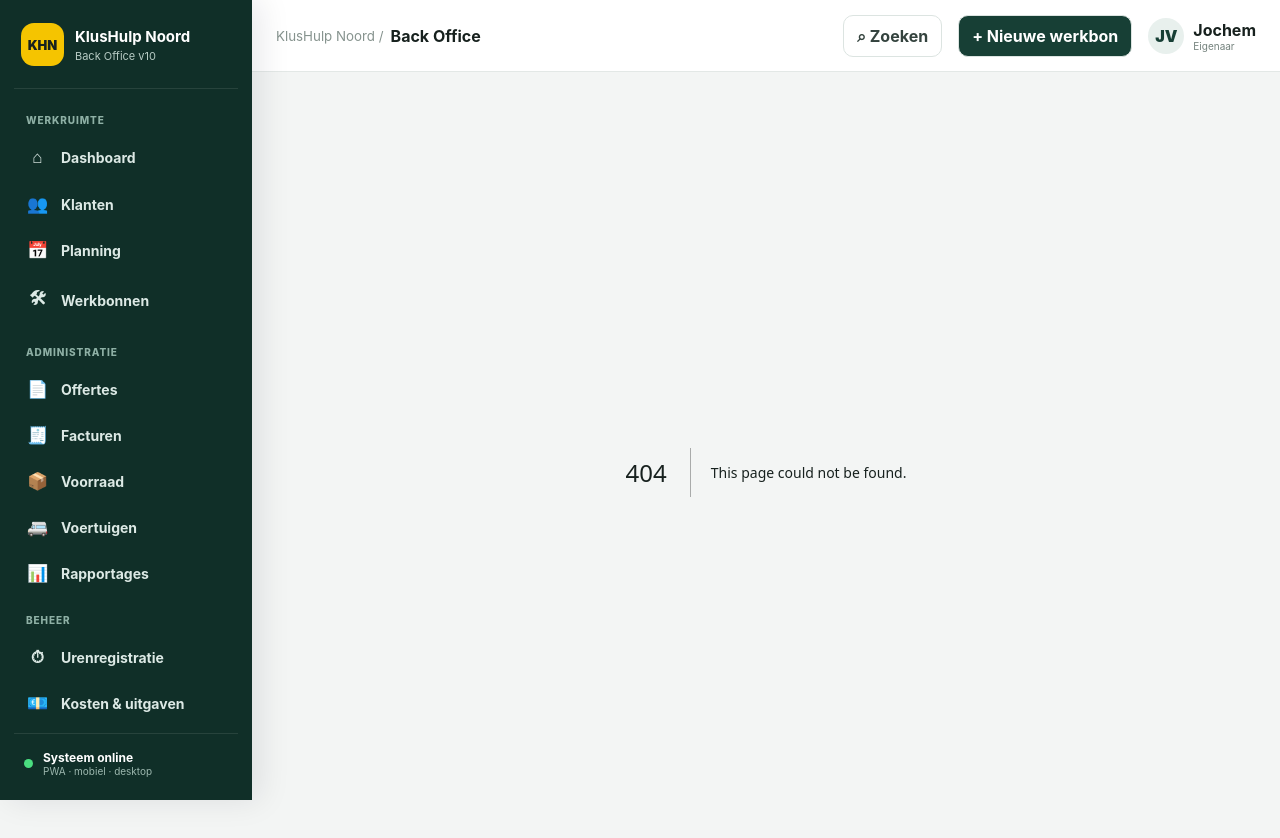
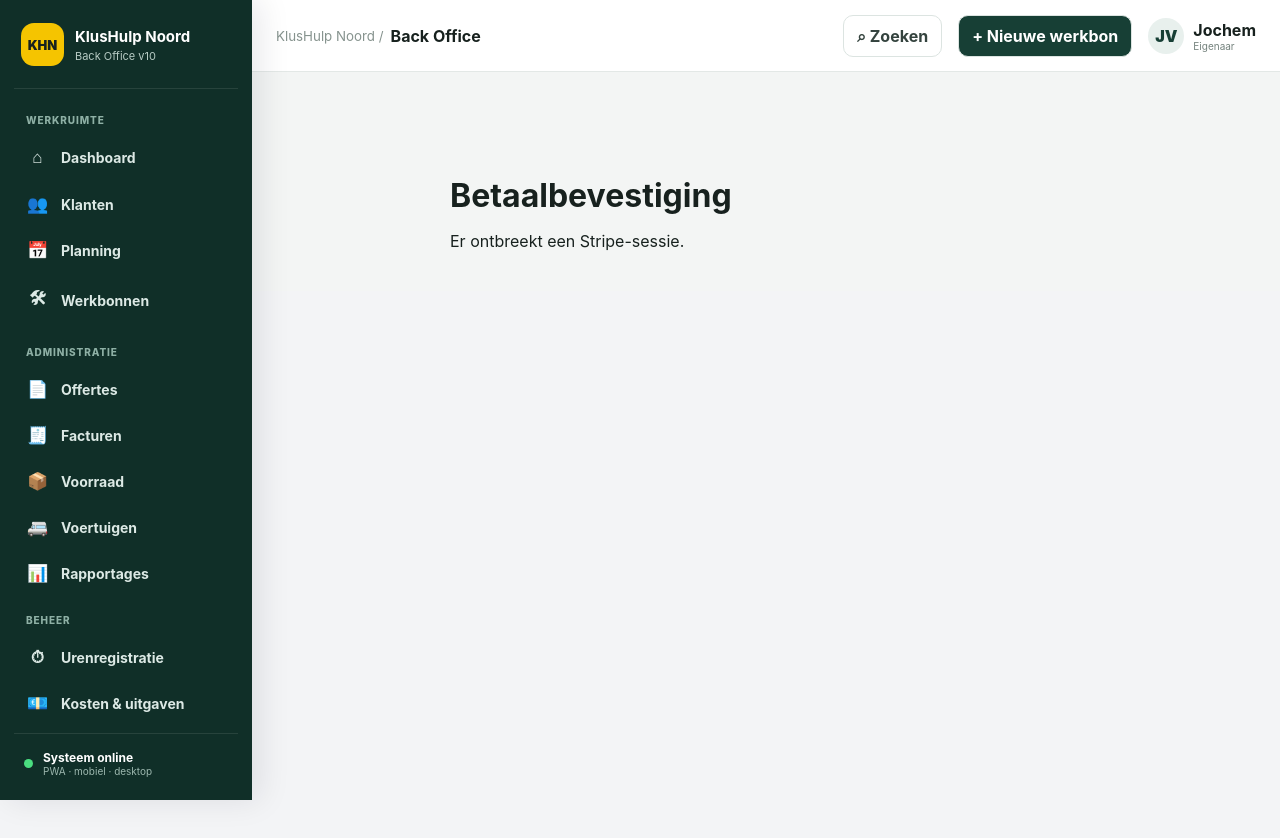
Before and after one commit to Jv420/KlusHulp-Noord-Back-Office, a Next.js app: page /betaling/geslaagd in a window 1280 px wide. Before the commit this address had no page. Shown: the top 838 px of the page. After the commit the page ends 800 px from the top, so only its background shows below. Built offline with nearby package versions, Linux system fonts and the light colour scheme.

Commit message:
Add customer payment confirmation page

```diff
--- /dev/null
+++ b/app/betaling/geslaagd/page.tsx
@@ -0,0 +1,16 @@
+import Link from 'next/link';
+import {getStripe} from '@/lib/stripe';
+
+const money=(cents:number,currency='eur')=>new Intl.NumberFormat('nl-NL',{style:'currency',currency:currency.toUpperCase()}).format(cents/100);
+
+export default async function PaymentSuccess({searchParams}:{searchParams:{session_id?:string}}){
+ const id=searchParams.session_id;
+ if(!id)return <main style={{maxWidth:680,margin:'80px auto',padding:24}}><h1>Betaalbevestiging</h1><p>Er ontbreekt een Stripe-sessie.</p></main>;
+ try{
+  const session:any=await getStripe().checkout.sessions.retrieve(id,{expand:['payment_intent.latest_charge']});
+  const paid=session.payment_status==='paid';
+  const intent:any=typeof session.payment_intent==='object'?session.payment_intent:null;
+  const charge:any=intent&&typeof intent.latest_charge==='object'?intent.latest_charge:null;
+  return <main style={{maxWidth:680,margin:'70px auto',padding:30,fontFamily:'Arial,sans-serif'}}><section style={{background:'#fff',border:'1px solid #e5e7eb',borderRadius:18,padding:32,boxShadow:'0 12px 35px #0001'}}><div style={{fontSize:48}}>{paid?'✅':'⏳'}</div><h1>{paid?'Betaling geslaagd':'Betaling wordt verwerkt'}</h1><p>{paid?'Hartelijk dank. Je betaling is veilig verwerkt door Stripe.':'Je betaling is ontvangen en wordt nog door de bank verwerkt.'}</p><dl style={{display:'grid',gridTemplateColumns:'1fr 1fr',gap:12,background:'#f7f8fa',padding:18,borderRadius:12}}><dt>Factuur</dt><dd><b>{session.metadata?.invoice_number||session.client_reference_id||'–'}</b></dd><dt>Bedrag</dt><dd><b>{money(Number(session.amount_total||0),session.currency)}</b></dd><dt>Status</dt><dd><b>{paid?'Betaald':'In behandeling'}</b></dd><dt>Betaalreferentie</dt><dd style={{wordBreak:'break-all'}}>{intent?.id||session.id}</dd></dl><p style={{color:'#667085'}}>Stripe stuurt het betaalbewijs naar het opgegeven e-mailadres. Bewaar deze pagina eventueel voor je administratie.</p>{charge?.receipt_url&&<p><a href={charge.receipt_url} target="_blank" rel="noreferrer" style={{display:'inline-block',background:'#172033',color:'#fff',padding:'12px 16px',borderRadius:10,textDecoration:'none',fontWeight:700}}>Open officieel Stripe-betaalbewijs</a></p>}<p><Link href="/">Terug naar KlusHulp Noord</Link></p></section></main>;
+ }catch{return <main style={{maxWidth:680,margin:'80px auto',padding:24}}><h1>Betaalbevestiging</h1><p>De betaalstatus kon niet worden opgehaald. Controleer je Stripe-betaalbewijs per e-mail.</p></main>}
+}
```
